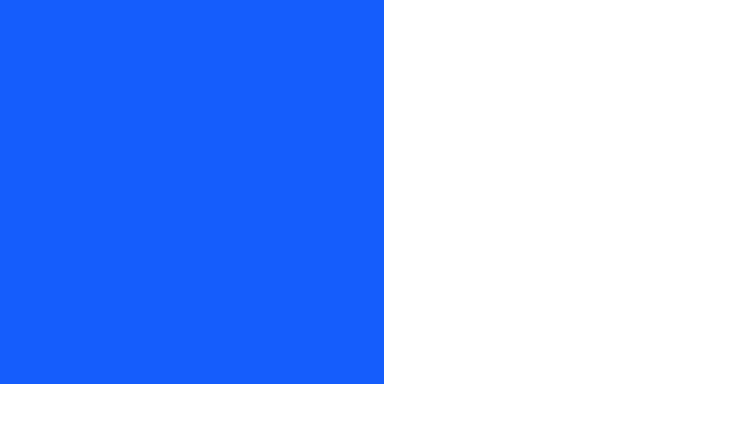
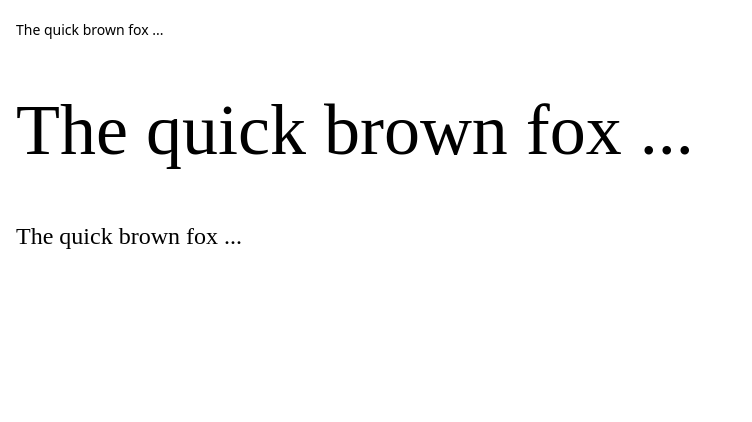
Before and after one commit to creativeemon/learn-tailwind-css, a website: page src/index.html in a window 1280 px wide. Shown: the whole page, without its empty margins (0-752 px from the left). Drawn offline with Linux system fonts and the light colour scheme; a web font is replaced by a local one.

```diff
--- a/src/index.html
+++ b/src/index.html
@@ -11,9 +11,11 @@
 </head>
 
 <body class="font-primary">
-    <!-- Sizing  -->
-    <div class="bg-blue-600 h-20 w-20 sm:w-64 lg:w-96 sm:h-64 lg:h-96 min-w-sm"  >
-
-    </div>
+    <!-- Typography -->
+   <div>
+    <p class=" text-sm my-1 p-4 font-sans ">The quick brown fox ...</p>
+    <p class=" text-[72px] my-1 p-4 font-primary">The quick brown fox ...</p>
+    <p class=" text-2xl my-1 p-4">The quick brown fox ...</p>
+   </div>
 </body>
 </html>
```
Also changed, not shown: src/output.css.
